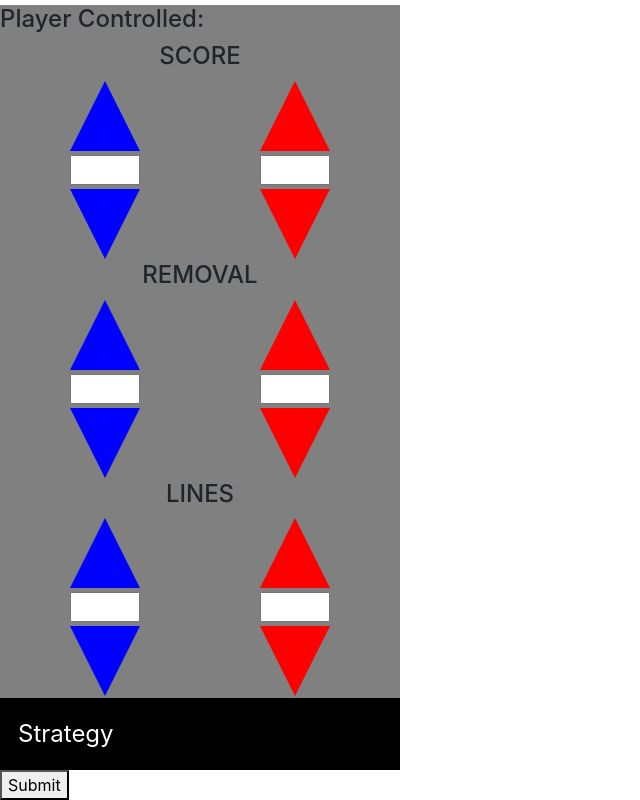
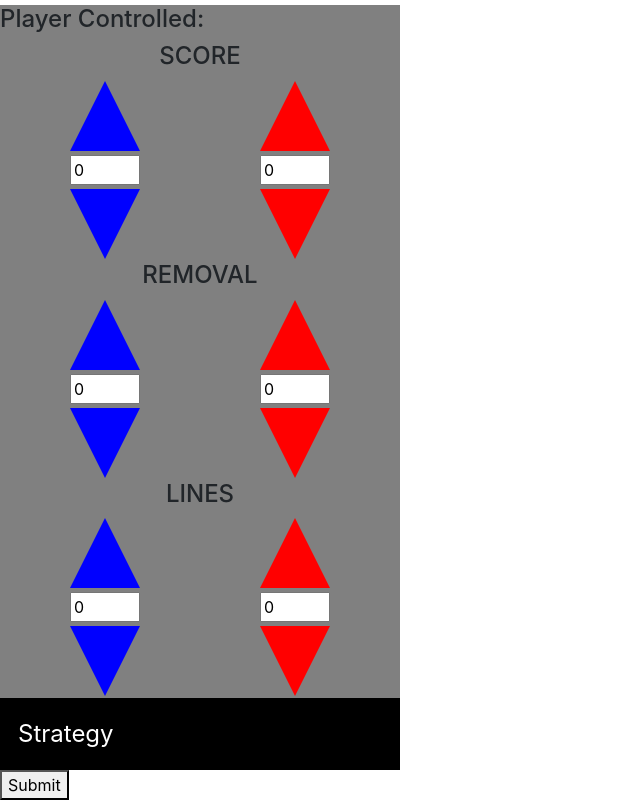
Before and after one commit to QUA605/VEX-Scout, a plain HTML site: page scouting.html in a window 1280 px wide. Shown: the part 1318-2118 px from the top of the page, without its empty margins (0-640 px from the left). Drawn offline with nearby package versions, Linux system fonts and the light colour scheme.

Commit message:
Update scouting.html

```diff
--- a/scouting.html
+++ b/scouting.html
@@ -142,8 +142,8 @@
             </th>
           </tr>
           <tr>
-            <th><input type="number" id="blue-score" style="width: 70px" /></th>
-            <th><input type="number" id="red-score" style="width: 70px" /></th>
+            <th><input type="number" id="blue-score" style="width: 70px" value="0"/></th>
+            <th><input type="number" id="red-score" style="width: 70px" value="0"/></th>
           </tr>
           <tr>
             <th>
@@ -166,10 +166,10 @@
           </tr>
           <tr>
             <th>
-              <input type="number" id="blue-removal" style="width: 70px" />
+              <input type="number" id="blue-removal" style="width: 70px" value="0"/>
             </th>
             <th>
-              <input type="number" id="red-removal" style="width: 70px" />
+              <input type="number" id="red-removal" style="width: 70px" value="0"/>
             </th>
           </tr>
           <tr>
@@ -199,10 +199,10 @@
           </tr>
           <tr>
             <th>
-              <input type="number" id="blue-lines" style="width: 70px" />
+              <input type="number" id="blue-lines" style="width: 70px" value="0"/>
             </th>
             <th>
-              <input type="number" id="red-lines" style="width: 70px" />
+              <input type="number" id="red-lines" style="width: 70px" value="0"/>
             </th>
           </tr>
           <tr>
```
